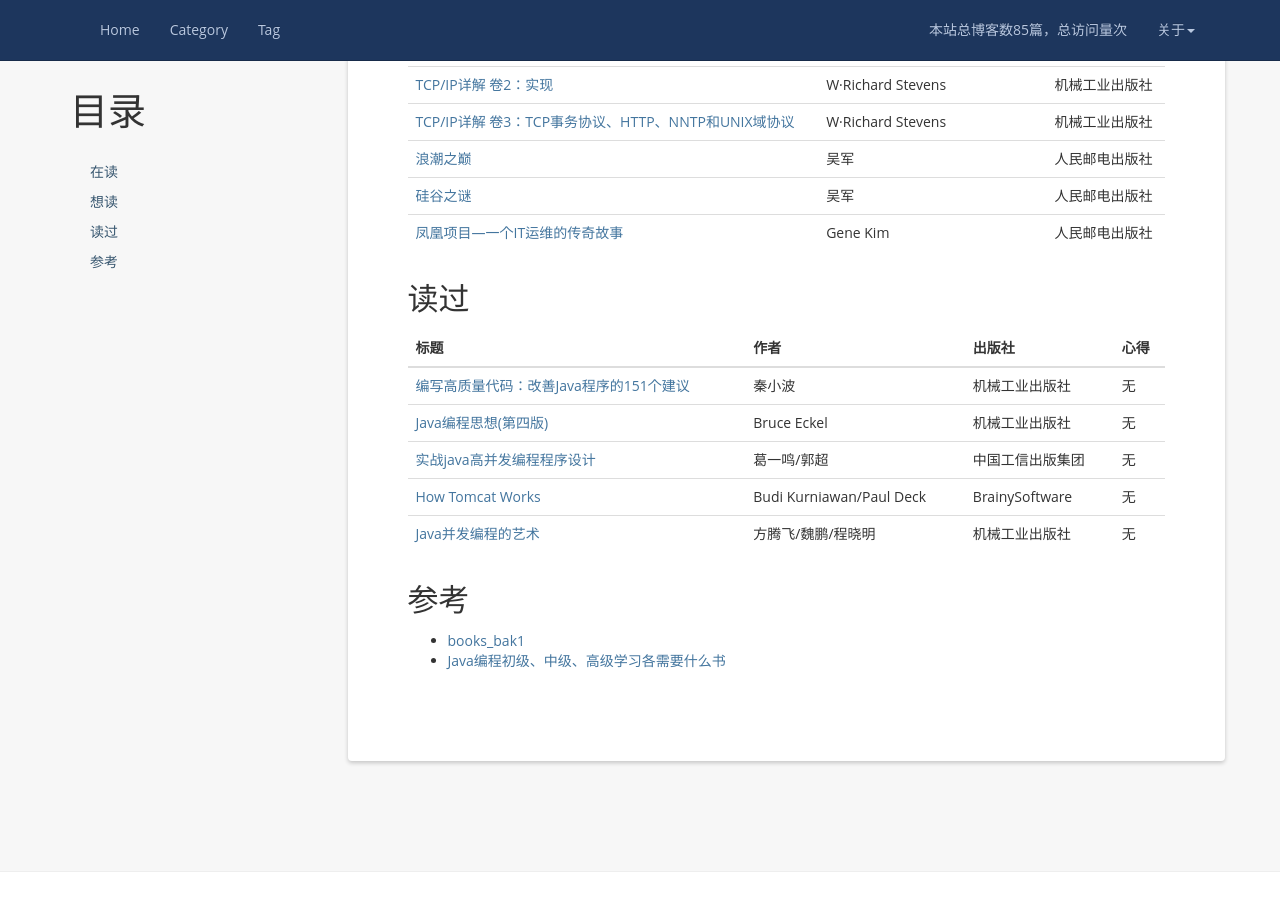
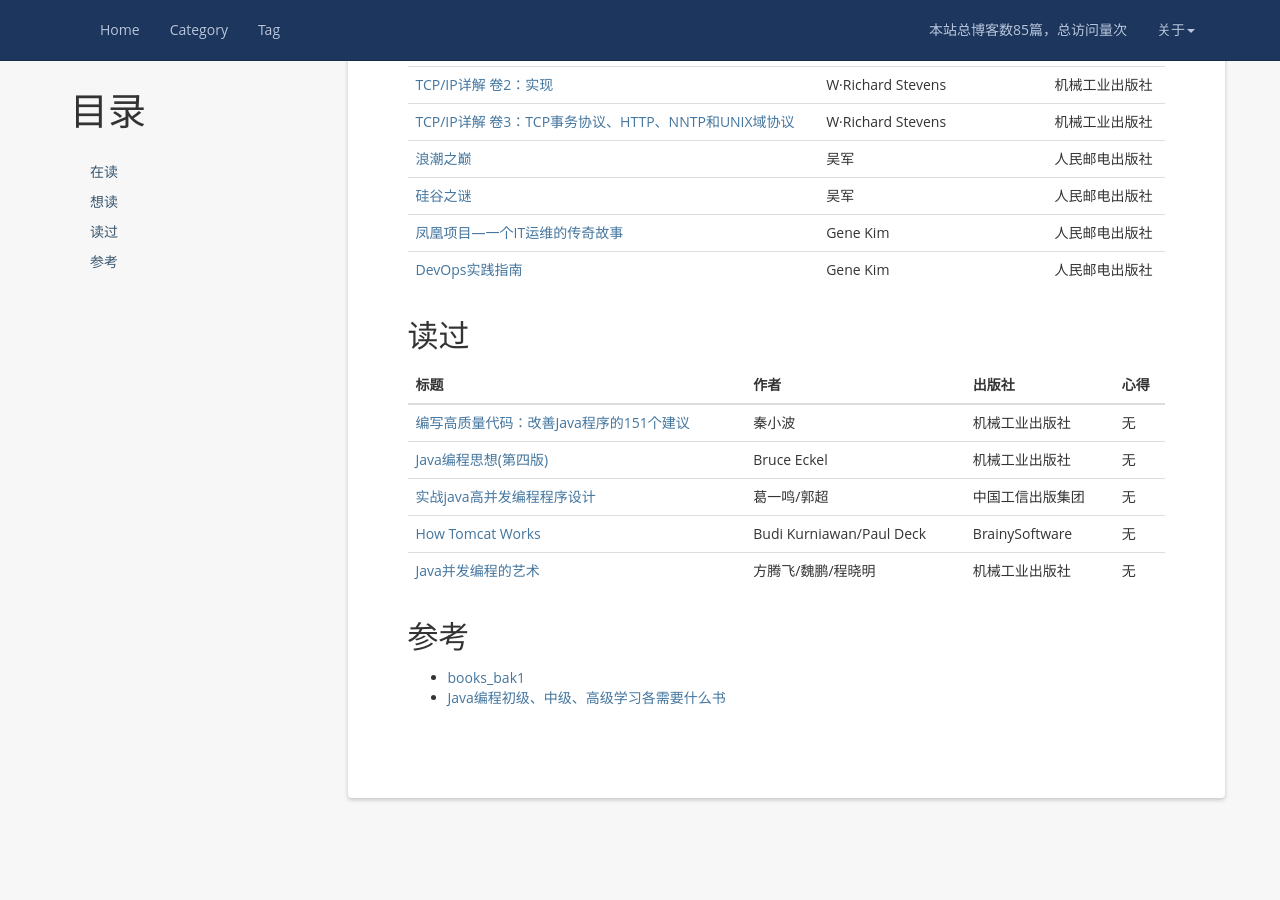
Before and after one commit to zhangfb95/zhangfb95.github.io.bak, a Jekyll site: the page built from books.md, in a window 1280 px wide and 900 px high, scrolled down 1653 px. Built offline with Jekyll 4.4.1, drawn with Linux system fonts in a browser that asks for light colours; nearby versions of some CDN libraries; a script that is not in the unit is left out; comment, search, counter and statistics services are not loaded.

Commit message:
增加书籍

```diff
--- a/books.md
+++ b/books.md
@@ -52,6 +52,7 @@ permalink: /books/
 | [浪潮之巅](https://book.douban.com/subject/26792439) | 吴军 | 人民邮电出版社 |
 | [硅谷之谜](https://book.douban.com/subject/26665230) | 吴军 | 人民邮电出版社 |
 | [凤凰项目—一个IT运维的传奇故事](https://book.douban.com/subject/26644070) | Gene Kim | 人民邮电出版社 |
+| [DevOps实践指南](https://book.douban.com/subject/30186150) | Gene Kim | 人民邮电出版社 |
 
 ## 读过
 
```
